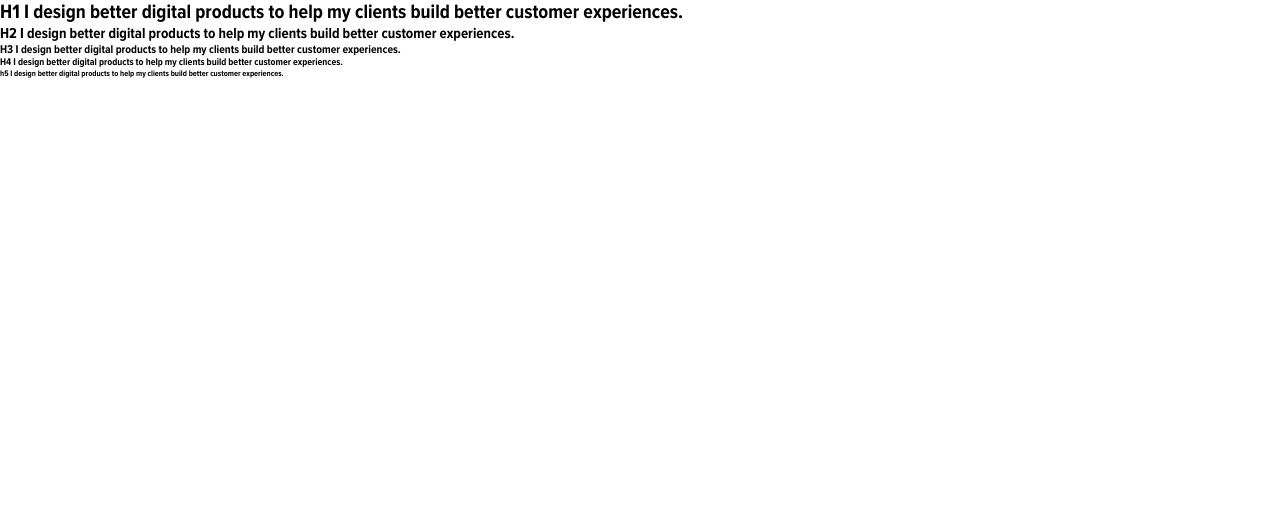
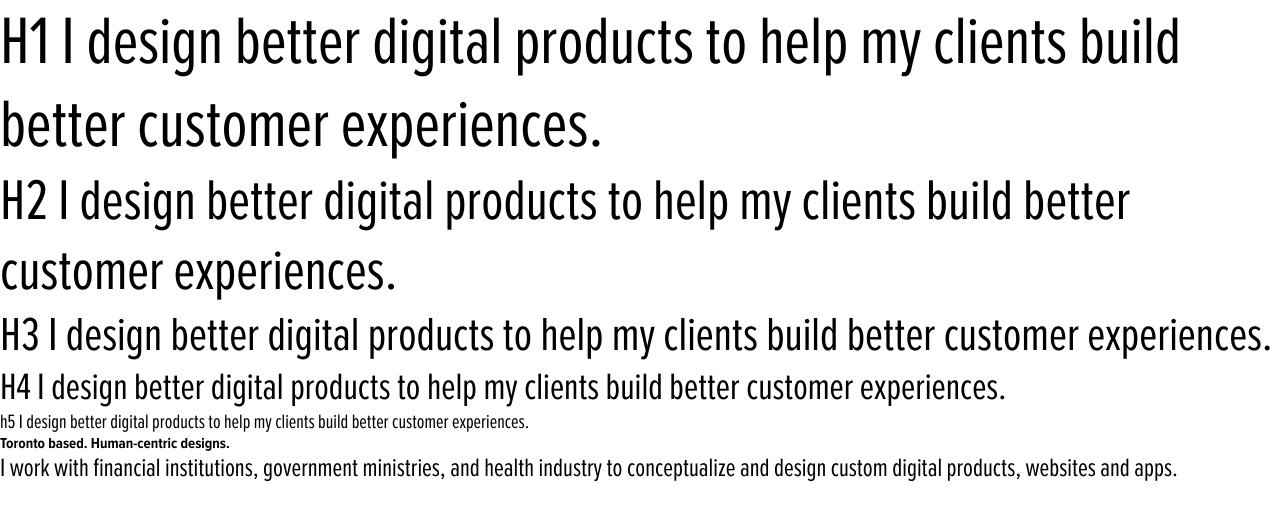
Before and after one commit to vladislav-balakshij/Spacevibes, a Gatsby site: page / in a window 1280 px wide. Built offline with nearby package versions, Linux system fonts and the light colour scheme; Gatsby itself is replaced by a stand-in of ours.

Commit message:
typography changes

```diff
--- a/gatsby-config.ts
+++ b/gatsby-config.ts
@@ -5,7 +5,8 @@ const config: GatsbyConfig = {
     title: 'Spacevibes',
     siteUrl: 'https://www.yourdomain.tld',
   },
-  plugins: [{
+  plugins: [
+    {
     resolve: 'gatsby-source-contentful',
     options: {
       accessToken: 'pUfWMZXuoLj6eQN_NkjT0GwiAJ5GlBAR1FVcWFSr1nY',
@@ -24,7 +25,6 @@ const config: GatsbyConfig = {
       ],
     },
   },
-  'gatsby-plugin-styled-components',
   'gatsby-plugin-image',
   {
     resolve: 'gatsby-plugin-sass',
--- a/src/pages/index.tsx
+++ b/src/pages/index.tsx
@@ -1,7 +1,7 @@
 import React from 'react';
 // @ts-ignore
 import MainLayout from '@layouts/mainLayout';
-import Heading from "../views/elements/typography";
+import {Heading, Overline} from "../views/elements/typography";
 
 const IndexPage = () => {
   return (
@@ -11,6 +11,8 @@ const IndexPage = () => {
       <Heading level={3}>H3 I design better digital products to help my clients build better customer experiences.</Heading>
       <Heading level={4}>H4 I design better digital products to help my clients build better customer experiences.</Heading>
       <Heading level={5}>h5 I design better digital products to help my clients build better customer experiences.</Heading>
+      <Overline>Toronto based. Human-centric designs.</Overline>
+      <p>I work with financial institutions, government ministries, and health industry to conceptualize and design custom digital products, websites and apps.</p>
     </MainLayout>
   );
 }
--- a/src/styles/basic.scss
+++ b/src/styles/basic.scss
@@ -1,4 +1,8 @@
 @import './fonts.scss';
+
+html {
+  font-size: 10px;
+}
 
 * {
   margin: 0;
@@ -9,7 +13,7 @@
 
 body{
   font-family: 'Proxima Nova';
-  font-size: 10px;
+  font-size: 2.6rem;
   font-weight: 400;
   background: #fff;
 }
--- a/src/views/elements/typography/index.tsx
+++ b/src/views/elements/typography/index.tsx
@@ -1,3 +1,3 @@
-import typography from "./typography";
+import { Heading, Overline } from "./typography";
 
-export default typography
+export { Heading, Overline }
--- a/src/views/elements/typography/style.module.scss
+++ b/src/views/elements/typography/style.module.scss
@@ -1,7 +1,27 @@
-h1{
-  color: red;
+.h1{
+  font-size: 6.8rem;
+  font-weight: 400;
 }
-h2{}
-h3{}
-h4{}
-h5{}
+
+.h2{
+  font-size: 5.8rem;
+  font-weight: 400;
+}
+.h3{
+  font-size: 4.8rem;
+  font-weight: 400;
+}
+.h4{
+  font-size: 3.8rem;
+  font-weight: 400;
+}
+
+.h5{
+  font-size: 2rem;
+  font-weight: 400;
+}
+
+.overline{
+  font-size: 1.5rem;
+  font-weight: 700;
+}
--- a/src/views/elements/typography/typography.tsx
+++ b/src/views/elements/typography/typography.tsx
@@ -1,17 +1,21 @@
 import React, { useCallback } from 'react';
+import * as styles from './style.module.scss'
 
 function Heading({level, children}) {
-
   const heading = useCallback(() => {
     switch (level) {
-      case 1: return <h1>{children}</h1>;
-      case 2: return <h2>{children}</h2>;
-      case 3: return <h3>{children}</h3>;
-      case 4: return <h4>{children}</h4>;
-      case 5: return <h5>{children}</h5>;
+      case 1: return <h1 className={styles.h1}>{children}</h1>;
+      case 2: return <h2 className={styles.h2}>{children}</h2>;
+      case 3: return <h3 className={styles.h3}>{children}</h3>;
+      case 4: return <h4 className={styles.h4}>{children}</h4>;
+      case 5: return <h5 className={styles.h5}>{children}</h5>;
     }
   },[])
   return heading()
 }
 
-export default Heading;
+function Overline({children}){
+  return <div className={styles.overline}>{children}</div>
+}
+
+export {Heading, Overline};
```
Also changed, not shown: package.json (+2 -15 lines), 1 other file.
